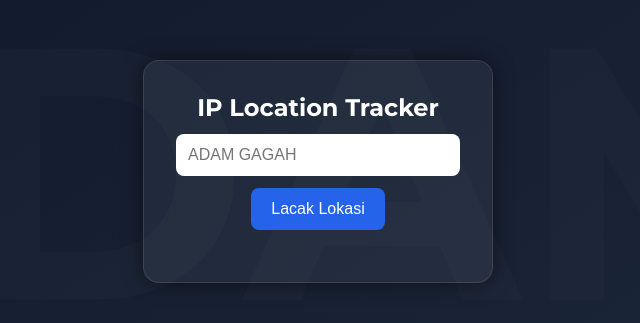
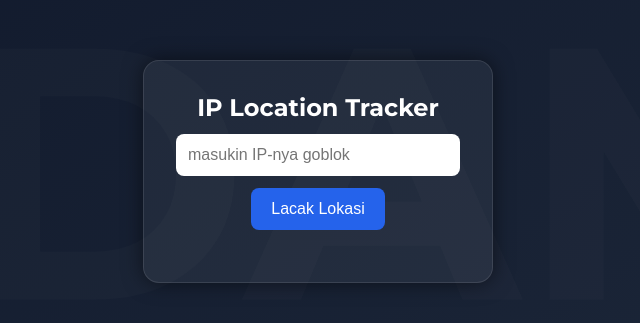
Before and after one commit to adamhengker/ipadam, a plain HTML site: page index.html in a window 1280 px wide. Shown: the part 229-552 px from the top of the page, 322-962 px from the left. Drawn offline with Linux system fonts and the light colour scheme.

Commit message:
Update index.html

```diff
--- a/index.html
+++ b/index.html
@@ -96,7 +96,7 @@
 
   <div class="container">
     <h2>IP Location Tracker</h2>
-    <input type="text" id="ipInput" placeholder="ADAM GAGAH" />
+    <input type="text" id="ipInput" placeholder="masukin IP-nya goblok" />
     <button onclick="lookupIP()">Lacak Lokasi</button>
     <div class="result" id="result"></div>
   </div>
```
